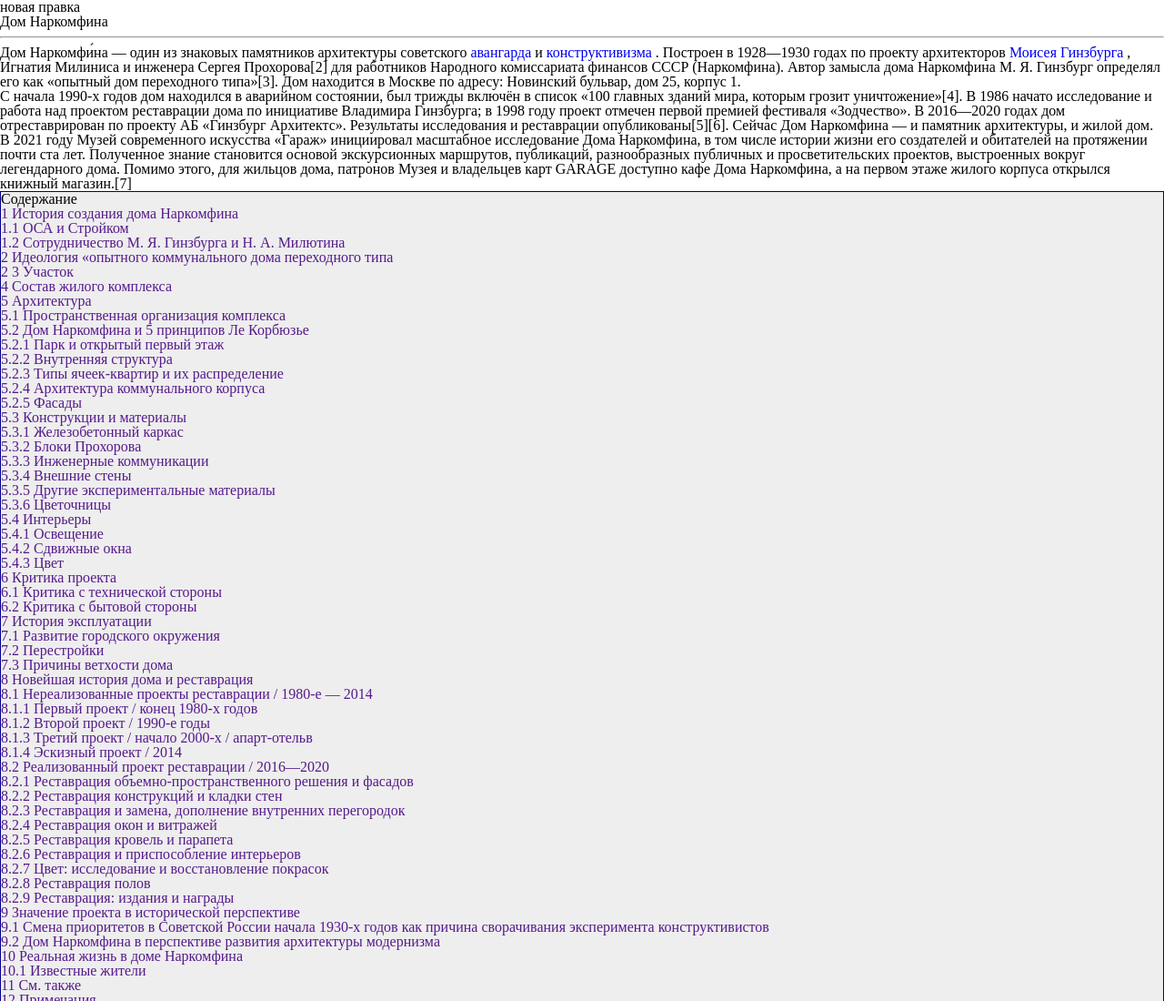
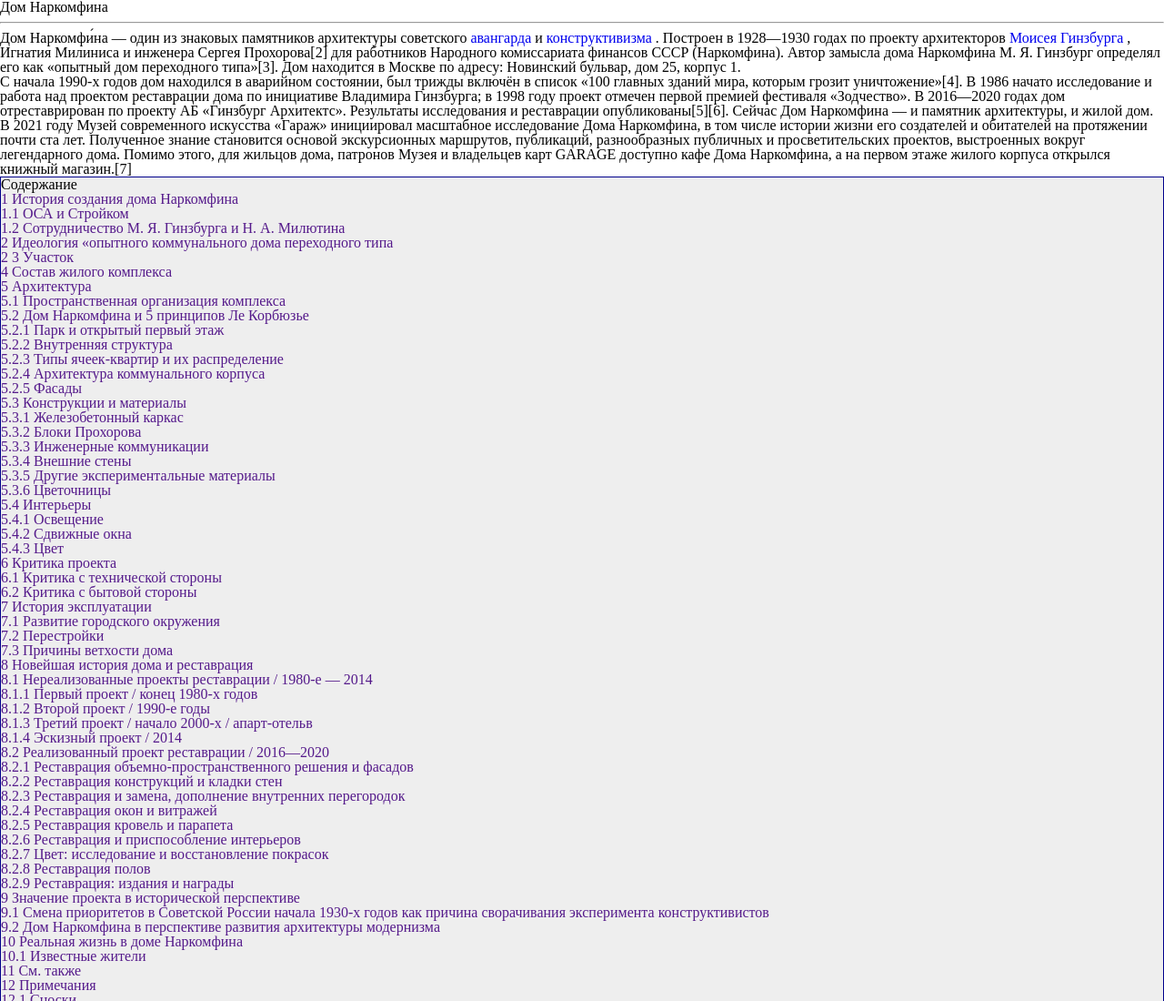
Before and after one commit to Kseniia9807/HSE-Kseniia, a plain HTML site: page index.html in a window 1280 px wide. Shown: the top 1100 px of the page at 91% size. Drawn offline with Linux system fonts and the light colour scheme.

Commit message:
new commit

```diff
--- a/index.html
+++ b/index.html
@@ -7,7 +7,6 @@
         <title>дом Наркомфина</title>
     </head>
     <body>
-     <p>новая правка</p>
         <h1>Дом Наркомфина</h1>
         <hr>
         <p><b>Дом Наркомфи́на</b> — один из знаковых памятников архитектуры советского
```
